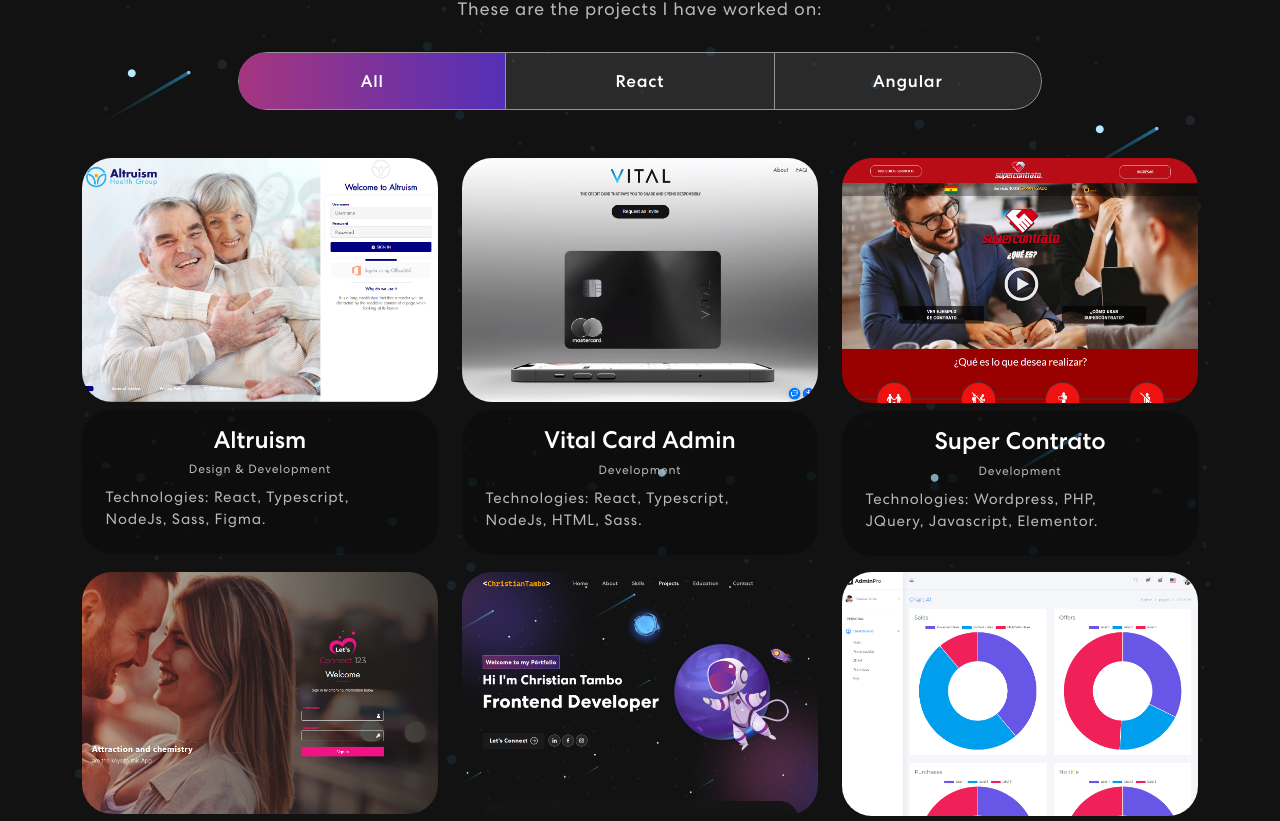
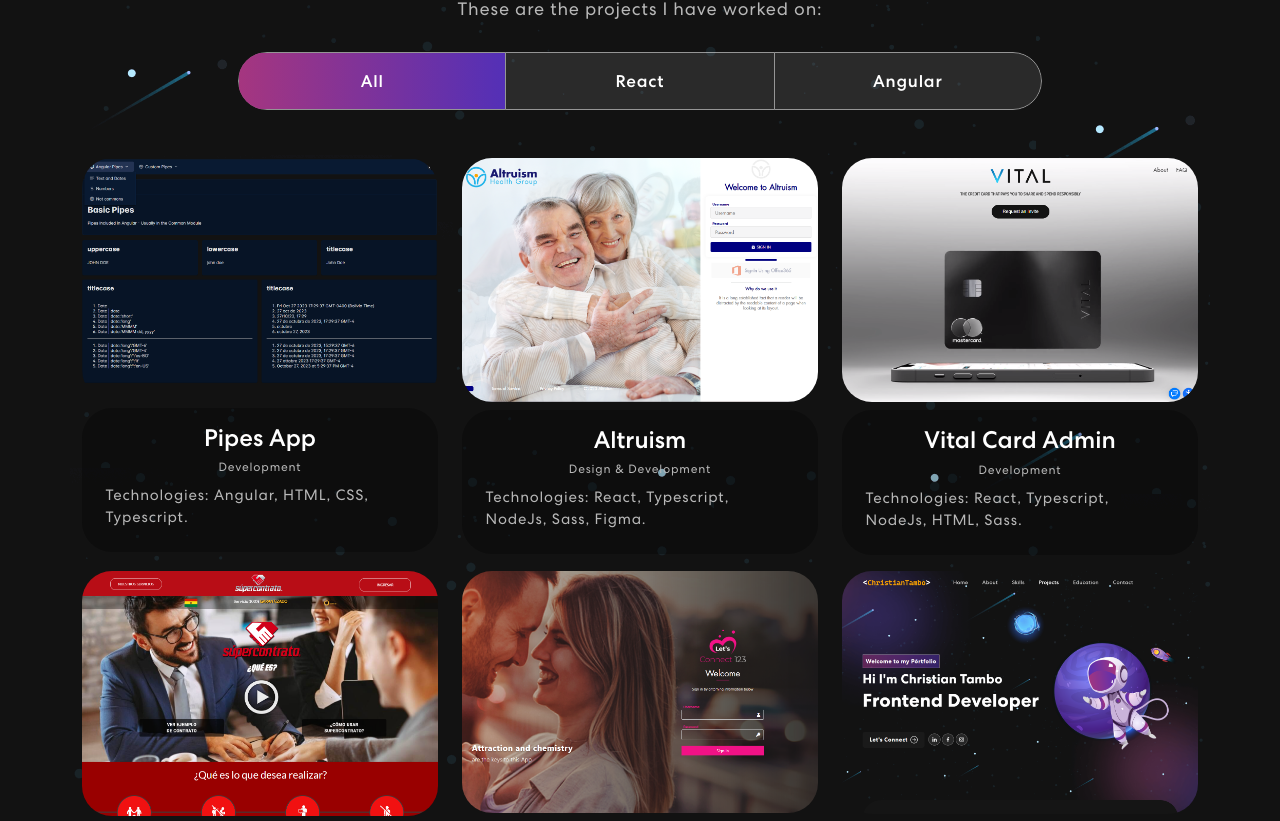
Before and after one commit to ChristianTC/portfolio, a React (Vite) app: page / in a window 1280 px wide. Shown: the part 2075-2896 px from the top of the page. Built offline with nearby package versions, Linux system fonts and the light colour scheme.

Commit message:
add pipesApp

```diff
--- a/src/assets/img/projects/index.ts
+++ b/src/assets/img/projects/index.ts
@@ -12,6 +12,7 @@
 import projectThesource from './thesource.png'
 import projectGifsApp from './gifsApp.png'
 import projectCountryApp from './countryApp.png'
+import projectPipesApp from './pipesApp.png'
 
 export {
   projectAltruism,
@@ -28,4 +29,5 @@
   projectThesource,
   projectGifsApp,
   projectCountryApp,
+  projectPipesApp,
 }
--- a/src/components/Projects.tsx
+++ b/src/components/Projects.tsx
@@ -1,11 +1,19 @@
 
 
-import { projectAdminPro, projectAltruism, projectGoogleClone, projectJemcare, projectLendgistics, projectLetsConnect, projectPlatziConf, projectPortfolio, projectSellyourcar, projectSuperContrato, projectThesource, projectVitalCard, projectGifsApp, projectCountryApp } from "../assets/img/projects";
+import { projectAdminPro, projectAltruism, projectGoogleClone, projectJemcare, projectLendgistics, projectLetsConnect, projectPlatziConf, projectPortfolio, projectSellyourcar, projectSuperContrato, projectThesource, projectVitalCard, projectGifsApp, projectCountryApp, projectPipesApp } from "../assets/img/projects";
 import ProjectCard from './ProjectCard';
 import { Container, Row, Col, Tab, Nav } from 'react-bootstrap';
 
 const Projects = () => {
   const projects = [
+    {
+      title: "Pipes App",
+      description: "Development",
+      imgUrl: projectPipesApp,
+      status: true,
+      url: "https://christiantc.github.io/ng-pipes-app/",
+      technologies: ["Angular", "HTML", "CSS", "Typescript"]
+    },
     {
       title: "Altruism",
       description: "Design & Development",
```
Also changed, not shown: src/assets/img/projects/pipesApp.png (added).
